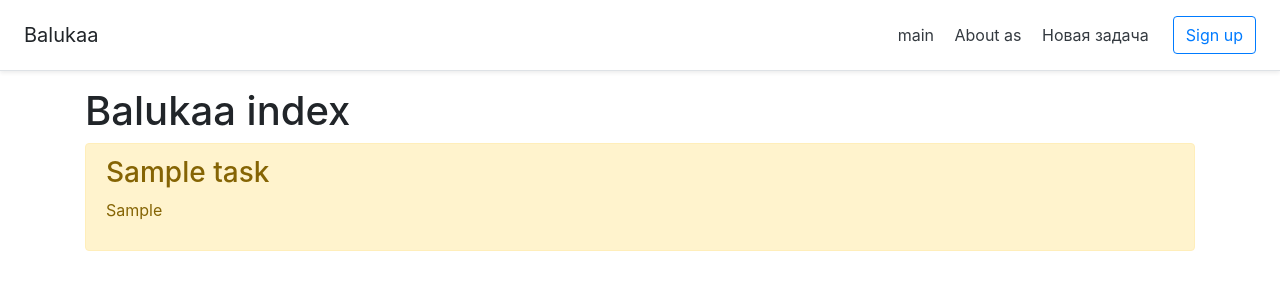
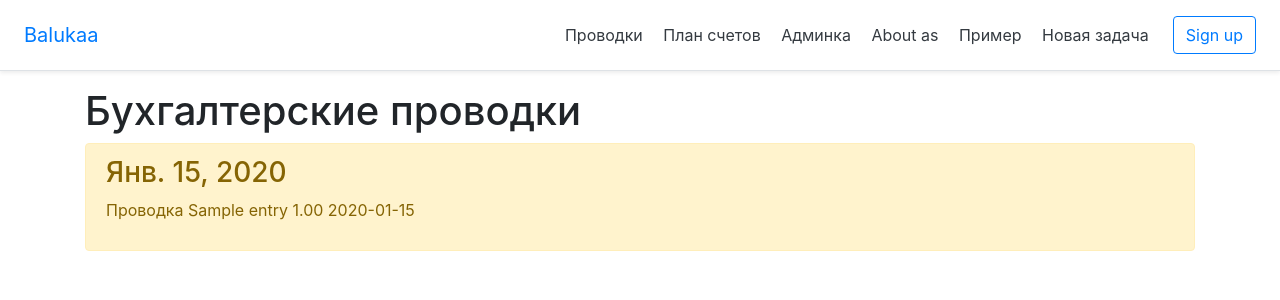
Before and after one commit to shaj/balukaa, a Django app: page / in a window 1280 px wide. Shown: the top 300 px of the page. Run offline with Django 3.2, Linux system fonts and the light colour scheme; tables that the repository leaves empty hold one stand-in row (values such as "Sample post"); some libraries are stand-ins or nearby versions.

Commit message:
WIP: Всего понемножку

```diff
--- a/balukaa/balukaa/urls.py
+++ b/balukaa/balukaa/urls.py
@@ -18,6 +18,6 @@ from django.urls import path, include
 
 urlpatterns = [
     path('admin/', admin.site.urls),
-    path('', include('main.urls')),
-    path('ledger/', include('ledger.urls')),
+    path('main/', include('main.urls')),
+    path('', include('ledger.urls')),
 ]
--- a/balukaa/ledger/models.py
+++ b/balukaa/ledger/models.py
@@ -2,16 +2,15 @@ from django.db import models
 
 
 class Account(models.Model):
-    number = models.PositiveIntegerField()
+    number = models.PositiveIntegerField(unique=True)
     name = models.CharField(max_length=128)
     fullName = models.CharField(max_length=256)
-    is_active = models.BooleanField()
+    is_active = models.BooleanField(default=False)
 
     def __str__(self):
-        return f'Account number {self.number} {self.name}'
+        return f'Account {self.number} {self.name}'
 
     class Meta:
-        # db_table = "accounts"
         verbose_name = "Счет"
         verbose_name_plural = "План счетов"
 
@@ -25,10 +24,9 @@ class Entry(models.Model):
     created_at = models.DateTimeField()
     updates_at = models.DateTimeField()
 
-    # def __str__(self):
-    #     return f''
+    def __str__(self):
+        return f'Проводка {self.name} {self.summ} {self.date}'
 
     class Meta:
-        # db_table = "entries"
         verbose_name = "Проводка"
         verbose_name_plural = "Бухгалтерские проводки"
--- a/balukaa/ledger/templates/ledger/base.html
+++ b/balukaa/ledger/templates/ledger/base.html
@@ -7,10 +7,13 @@
 </head>
 <body>
   <div class="d-flex flex-column flex-md-row align-items-center p-3 px-md-4 mb-3 bg-white border-bottom shadow-sm">
-    <h5 class="my-0 mr-md-auto font-weight-normal">Balukaa</h5>
+    <h5 class="my-0 mr-md-auto font-weight-normal"><a href="/">Balukaa</a></h5>
     <nav class="my-2 my-md-0 mr-md-3">
-      <a class="p-2 text-dark" href="{% url 'home' %}">main</a>
+      <a class="p-2 text-dark" href="{% url 'main' %}">Проводки</a>
+      <a class="p-2 text-dark" href="{% url 'account' %}">План счетов</a>
+      <a class="p-2 text-dark" href="/admin/">Админка</a>
       <a class="p-2 text-dark" href="{% url 'about' %}">About as</a>
+      <a class="p-2 text-dark" href="{% url 'home' %}">Пример</a>
       <a class="p-2 text-dark" href="{% url 'create_task' %}">Новая задача</a>
     </nav>
     <a class="btn btn-outline-primary" href="#">Sign up</a>
--- a/balukaa/ledger/templates/ledger/index.html
+++ b/balukaa/ledger/templates/ledger/index.html
@@ -3,12 +3,12 @@
 {% block title %}{{ title }}{% endblock %}
 
 {% block content %}
-        <h1>Balukaa index</h1>
-        {% if tasks %}
-            {% for el in tasks %}
+        <h1>Бухгалтерские проводки</h1>
+        {% if entries %}
+            {% for el in entries %}
                 <div class="alert alert-warning mt-2">
-                    <h3>{{ el.title }}</h3>
-                    <p>{{ el.task }}</p>
+                    <h3>{{ el.date }}</h3>
+                    <p>{{ el }}</p>
                 </div>
             {% endfor %}
         {% else %}
--- a/balukaa/ledger/urls.py
+++ b/balukaa/ledger/urls.py
@@ -3,6 +3,6 @@ from django.urls import path
 from . import views
 
 urlpatterns = [
-    path('ledger/', views.main, name='main'),
-    # path('ledger/account/', views.account, name='account'),
+    path('', views.main, name='main'),
+    path('account/', views.account, name='account'),
 ]
--- a/balukaa/ledger/views.py
+++ b/balukaa/ledger/views.py
@@ -1,10 +1,19 @@
 from django.shortcuts import render
+from .models import Account, Entry
 
 # Create your views here.
 def main(request):
     # tasks = Task.objects.order_by('-id')
+    entries = Entry.objects.all().order_by('id')
     return render(request, 'ledger/index.html',
                   {
-                      'title': 'Главная страница сайта',
-                      'tasks': 'test'
+                      'entries': entries,
                   })
+
+
+def account(request):
+    accounts = Account.objects.all().order_by("number")
+    return render(request, 'ledger/account.html',
+                  {
+                      'accounts': accounts,
+                  })
--- a/balukaa/main/templates/main/index.html
+++ b/balukaa/main/templates/main/index.html
@@ -3,7 +3,7 @@
 {% block title %}{{ title }}{% endblock %}
 
 {% block content %}
-        <h1>Balukaa index</h1>
+        <h1>Main example index</h1>
         {% if tasks %}
             {% for el in tasks %}
                 <div class="alert alert-warning mt-2">
@@ -12,6 +12,6 @@
                 </div>
             {% endfor %}
         {% else %}
-            <p>Нет записей</p>
+            <p>Нет задач</p>
         {% endif %}
 {% endblock %}
```
Also changed, not shown: balukaa/ledger/templates/ledger/account.html (added, +20 -0 lines), balukaa/ledger/migrations/0002_auto_20210417_1132.py (added).
